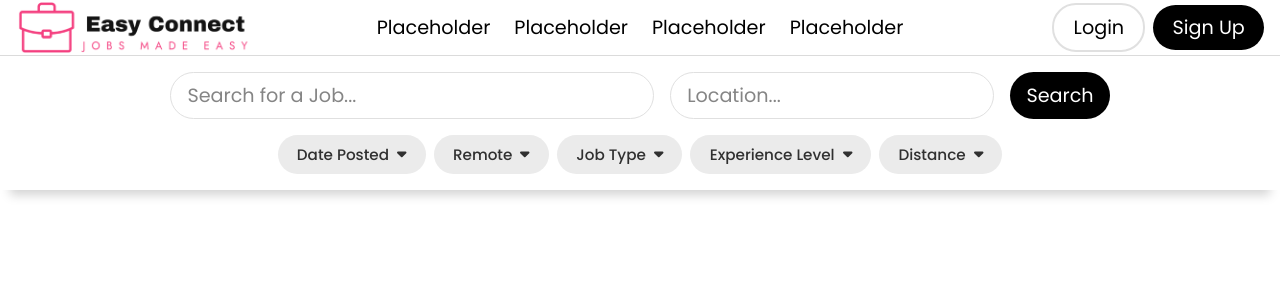
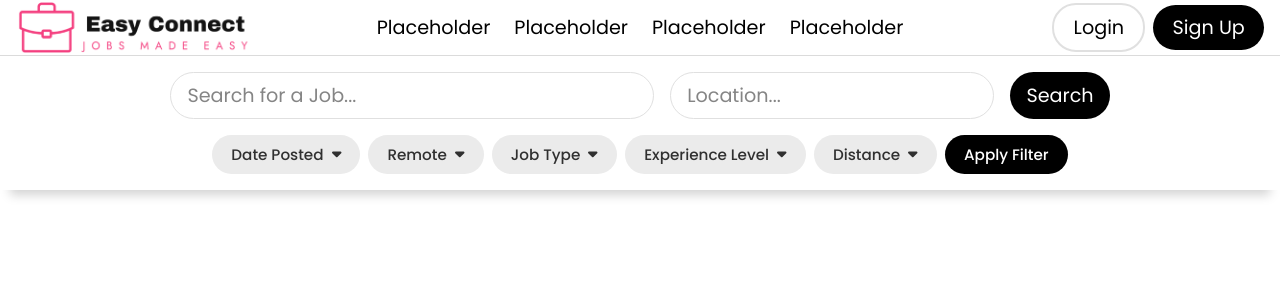
Before and after one commit to ahuda620/EasyConnect-Vite, a React (Vite) app in the folder frontend/: page /jobs in a window 1280 px wide. Shown: the top 300 px of the page. Built offline with nearby package versions, Linux system fonts and the light colour scheme; no server answers.

Commit message:
added apply filter button

```diff
--- a/frontend/src/components/SearchBar.jsx
+++ b/frontend/src/components/SearchBar.jsx
@@ -120,8 +120,6 @@ export default function SearchBar({
         [e.target.name]: e.target.value,
       }));
     }
-
-    setFetchJobs(true); //trigger fetch call in parent component
   }
 
   //function that handles checkbox menu changes to the searchParamObject state
@@ -151,8 +149,6 @@ export default function SearchBar({
         return newState;
       });
     }
-
-    setFetchJobs(true); //trigger fetch call in parent component
   }
 
   return (
@@ -539,6 +535,16 @@ export default function SearchBar({
               <label htmlFor="radiusAny">Any</label>
             </div>
           </div>
+          <div className={styles.searchParamBtn}>
+            <button
+              className={styles.applyFilterBtn}
+              onClick={() => {
+                setFetchJobs(true);
+              }}
+            >
+              Apply Filter
+            </button>
+          </div>
         </div>
       )}
     </>
--- a/frontend/src/components/SearchBar.module.css
+++ b/frontend/src/components/SearchBar.module.css
@@ -139,6 +139,15 @@ input#radiusAny:checked + label {
   background-color: rgb(202, 202, 202);
 }
 
+.searchParamButtonsWrapper .applyFilterBtn {
+  background-color: black;
+  color: white;
+}
+
+.searchParamButtonsWrapper .applyFilterBtn:hover {
+  background: linear-gradient(to right, #ff6ec4, #f43f7f);
+}
+
 @media (max-width: 1092px) {
   .wrapper {
     flex-wrap: wrap;
```
